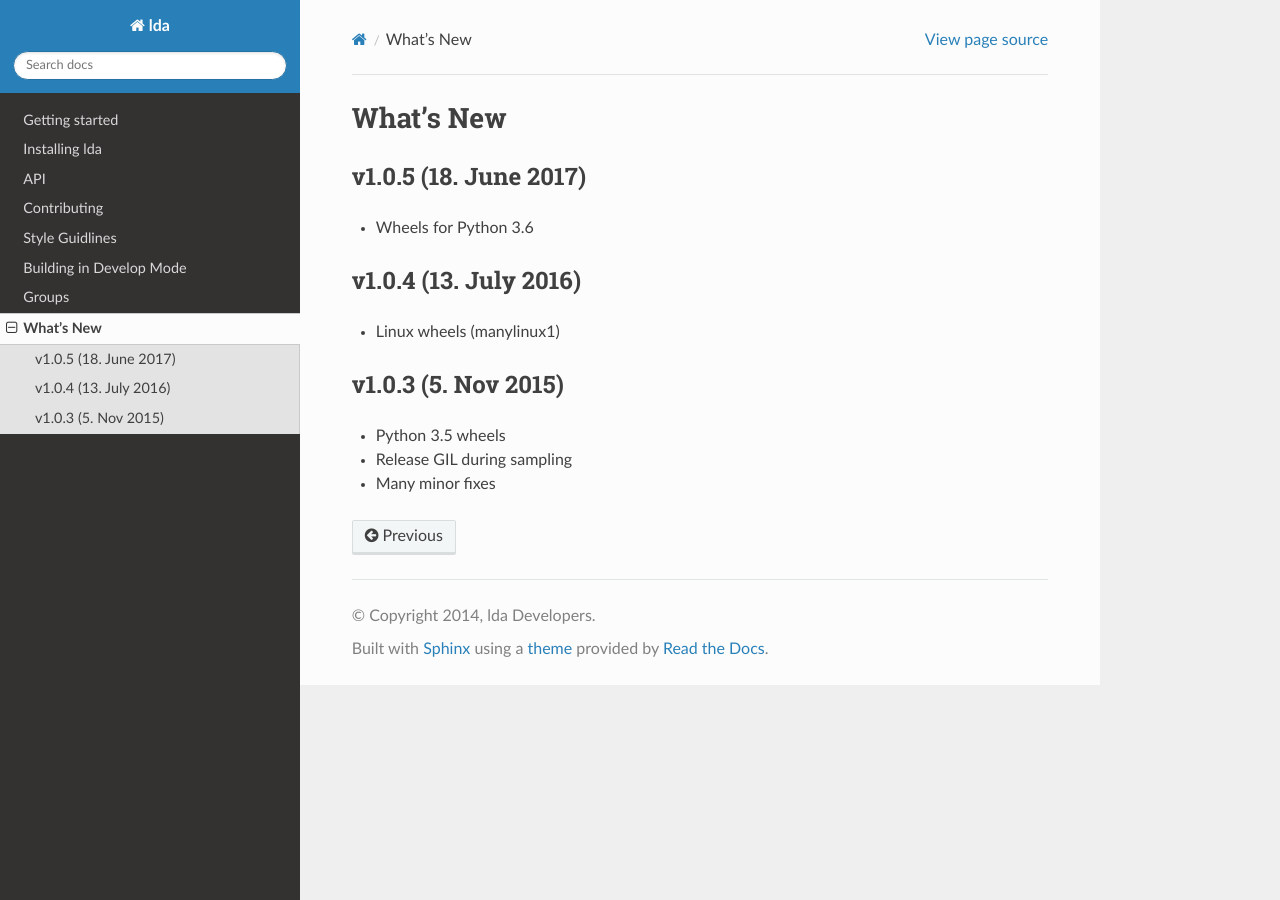
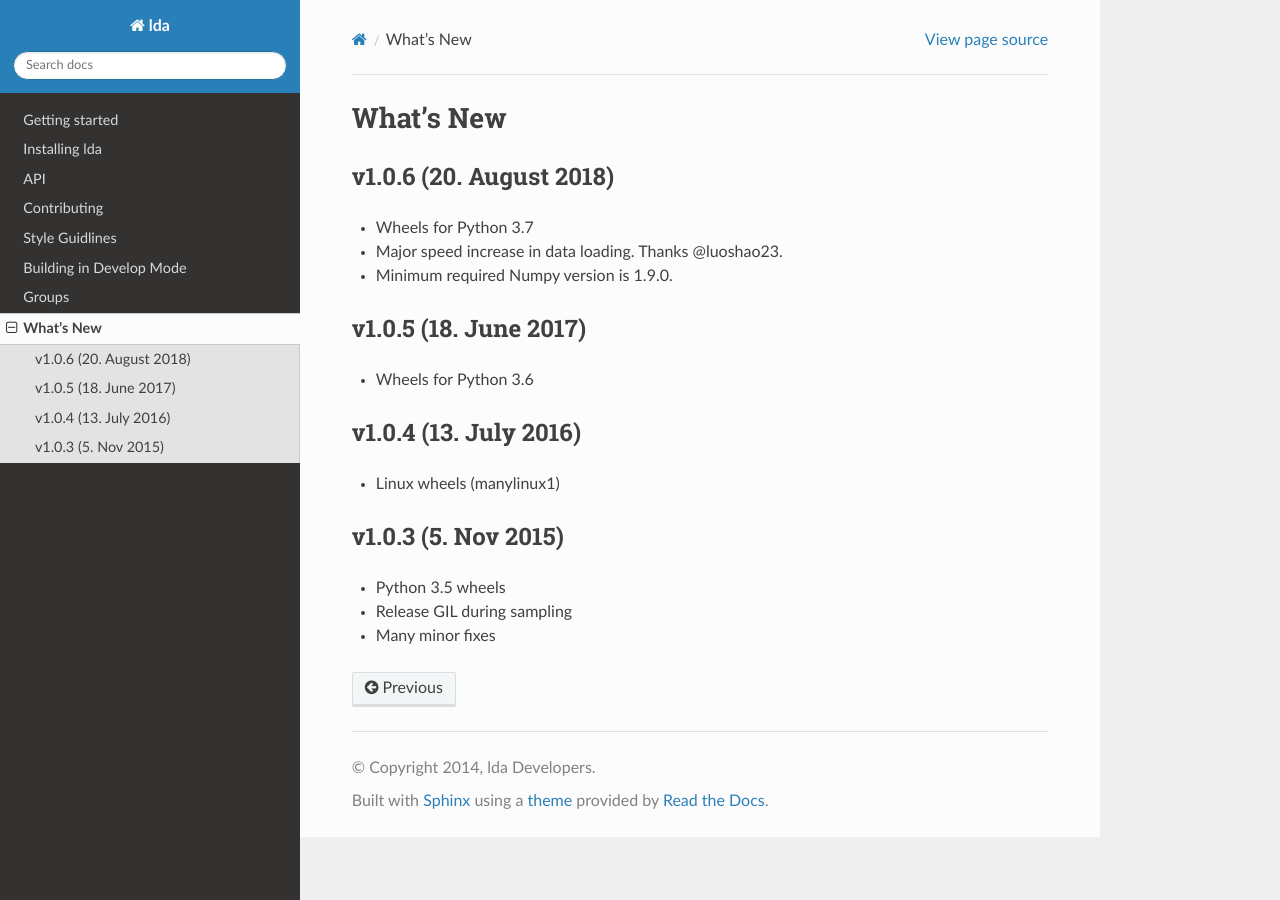
Before and after one commit to lda-project/lda, a Sphinx documentation site: the page built from doc/source/whats_new.rst, in a window 1280 px wide. Built offline with Sphinx 7.4.7 and the Read the Docs theme 2.0.0, drawn with Linux system fonts in a browser that asks for light colours.

Commit message:
doc: update release notes

```diff
--- a/doc/source/whats_new.rst
+++ b/doc/source/whats_new.rst
@@ -5,6 +5,12 @@
 ============
  What's New
 ============
+
+v1.0.6 (20. August 2018)
+========================
+- Wheels for Python 3.7
+- Major speed increase in data loading. Thanks @luoshao23.
+- Minimum required Numpy version is 1.9.0.
 
 v1.0.5 (18. June 2017)
 ======================
```
